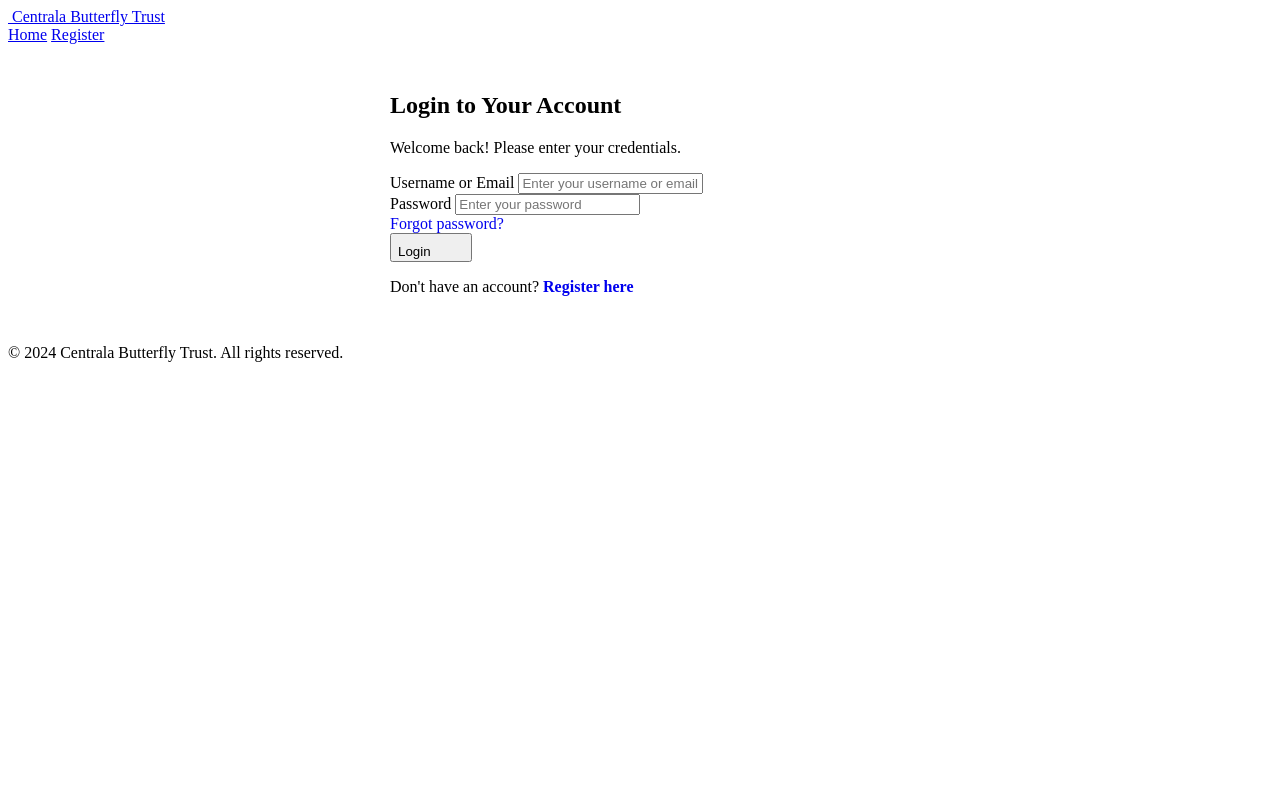
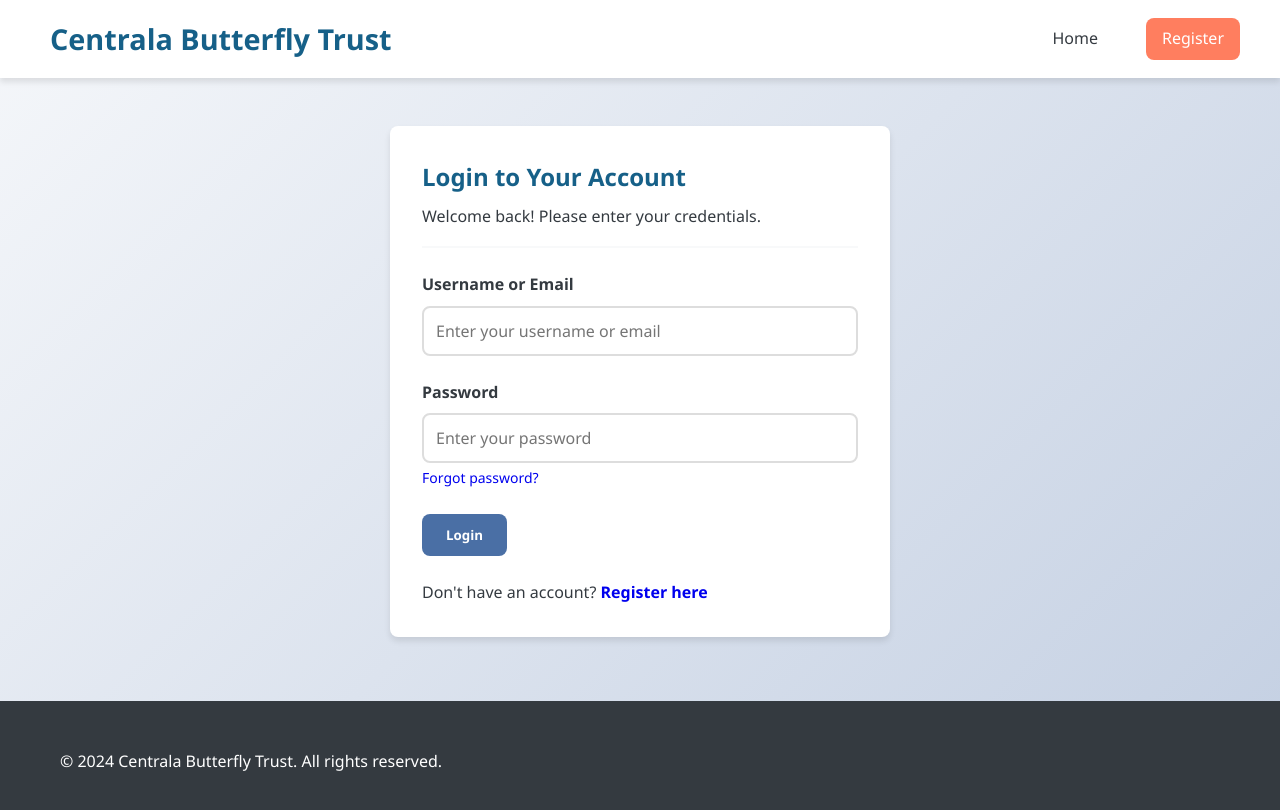
Before and after one commit to NyiHtutLwin05/CTO-Butterfly-, a website: page frontend/views/login.html in a window 1280 px wide. Drawn offline with Linux system fonts and the light colour scheme; files that its build step writes are made by us from their sources; the site is published under a folder, as on GitHub Pages, so addresses that start at the root find nothing.

Commit message:
style: edit route

```diff
--- a/frontend/views/dashboard.html
+++ b/frontend/views/dashboard.html
@@ -4,7 +4,7 @@
     <meta charset="UTF-8" />
     <meta name="viewport" content="width=device-width, initial-scale=1.0" />
     <title>Observations - Centrala Butterfly Trust</title>
-    <link rel="stylesheet" href="/css/style.css" />
+    <link rel="stylesheet" href="style.css" />
     <link
       rel="stylesheet"
       href="https://cdnjs.cloudflare.com/ajax/libs/font-awesome/6.4.0/css/all.min.css"
--- a/frontend/views/login.html
+++ b/frontend/views/login.html
@@ -4,7 +4,7 @@
     <meta charset="UTF-8" />
     <meta name="viewport" content="width=device-width, initial-scale=1.0" />
     <title>Login - Centrala Butterfly Trust</title>
-    <link rel="stylesheet" href="/public/css/style.css" />
+    <link rel="stylesheet" href="style.css" />
     <link
       rel="stylesheet"
       href="https://cdnjs.cloudflare.com/ajax/libs/font-awesome/6.4.0/css/all.min.css"
```
Also changed, not shown: frontend/views/register.html (+1 -1 lines), frontend/views/upload.html (+1 -1 lines).
